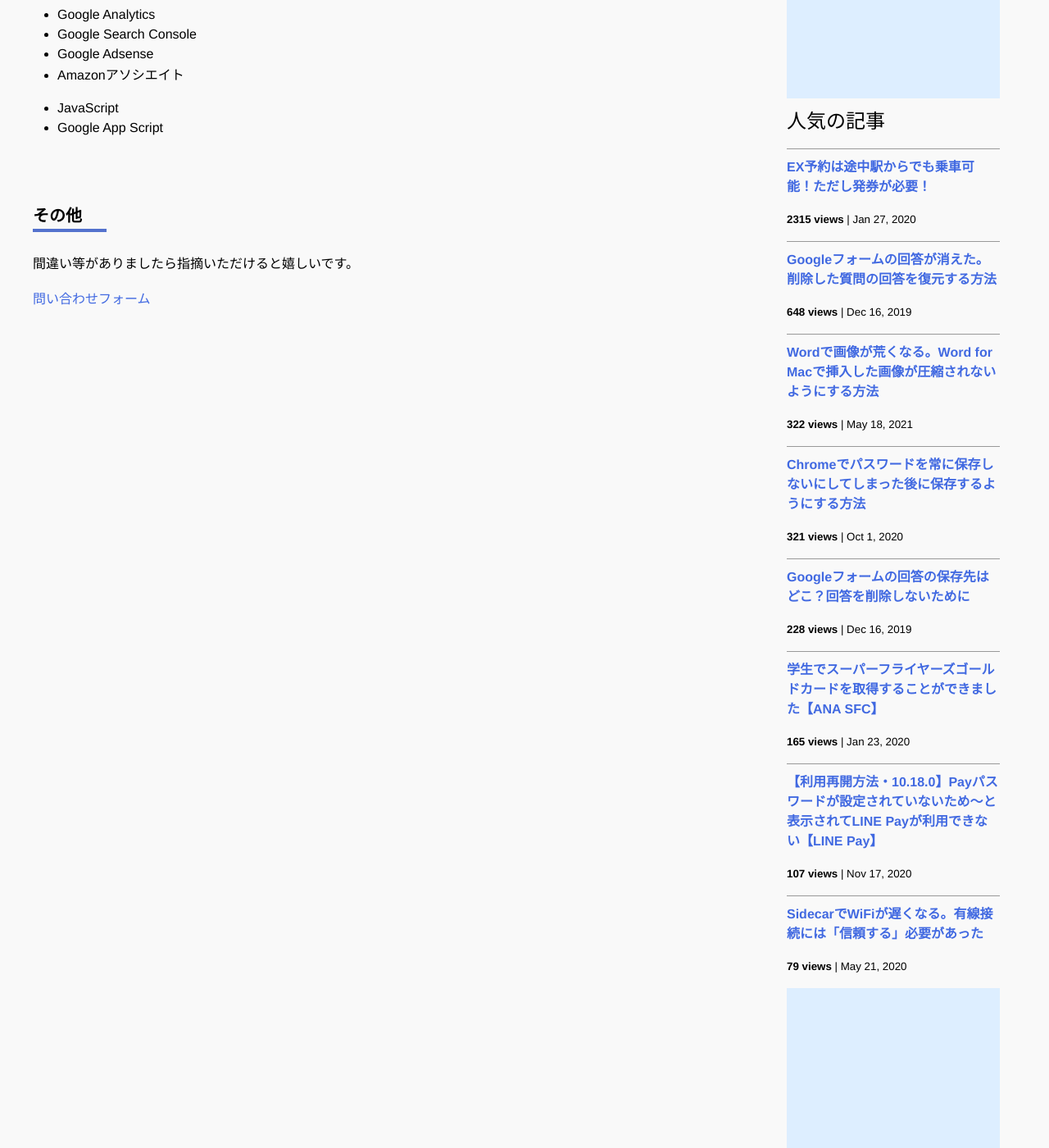
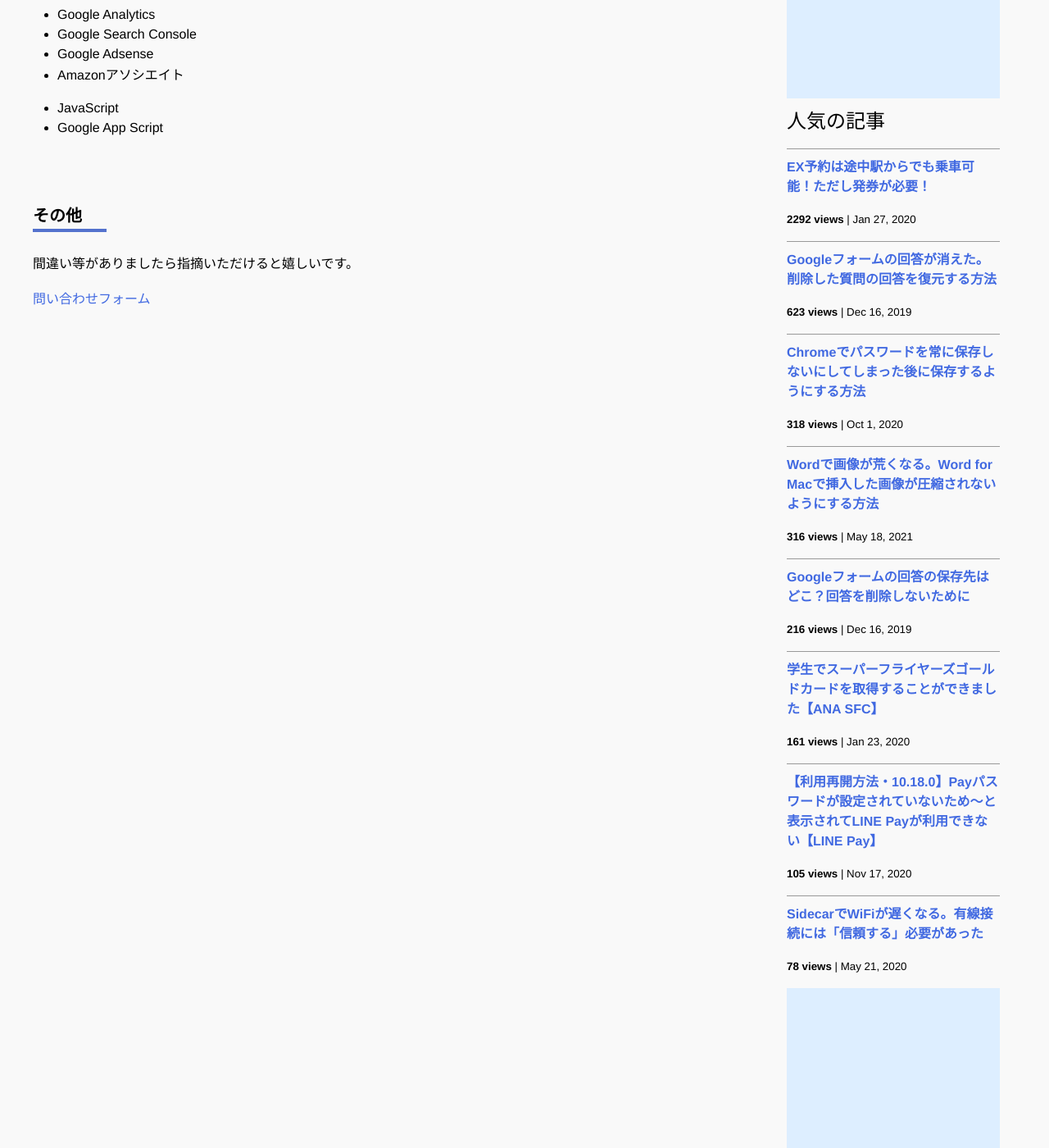
Before and after one commit to iwanaminami/shoyaiwaname, a Jekyll site: the page built from about.markdown, in a window 1280 px wide and 1400 px high, scrolled down 693 px. Shown: the whole window at 82% size. Built offline with Jekyll 4.4.1, drawn with Linux system fonts in a browser that asks for light colours; nearby versions of some CDN libraries; comment, search, counter and statistics services are not loaded.

Commit message:
a new commit message

```diff
--- a/_data/popularposts.yml
+++ b/_data/popularposts.yml
@@ -1,17 +1,17 @@
 side:
-  - view: 2315
+  - view: 2292
     url: /2020/01/27/ex-rideontheway.html
-  - view: 648
+  - view: 623
     url: /2019/12/16/restore-googleform.html
-  - view: 322
+  - view: 318
+    url: /2020/10/01/googlepassword.html
+  - view: 316
     url: /2021/05/18/image-compression-word.html
-  - view: 321
-    url: /2020/10/01/googlepassword.html
-  - view: 228
+  - view: 216
     url: /2019/12/16/googleform-answers.html
-  - view: 165
+  - view: 161
     url: /2020/01/23/sfcgold.html
-  - view: 107
+  - view: 105
     url: /2020/11/17/linepay.html
-  - view: 79
+  - view: 78
     url: /2020/05/21/sidecar-via-cable.html
```
